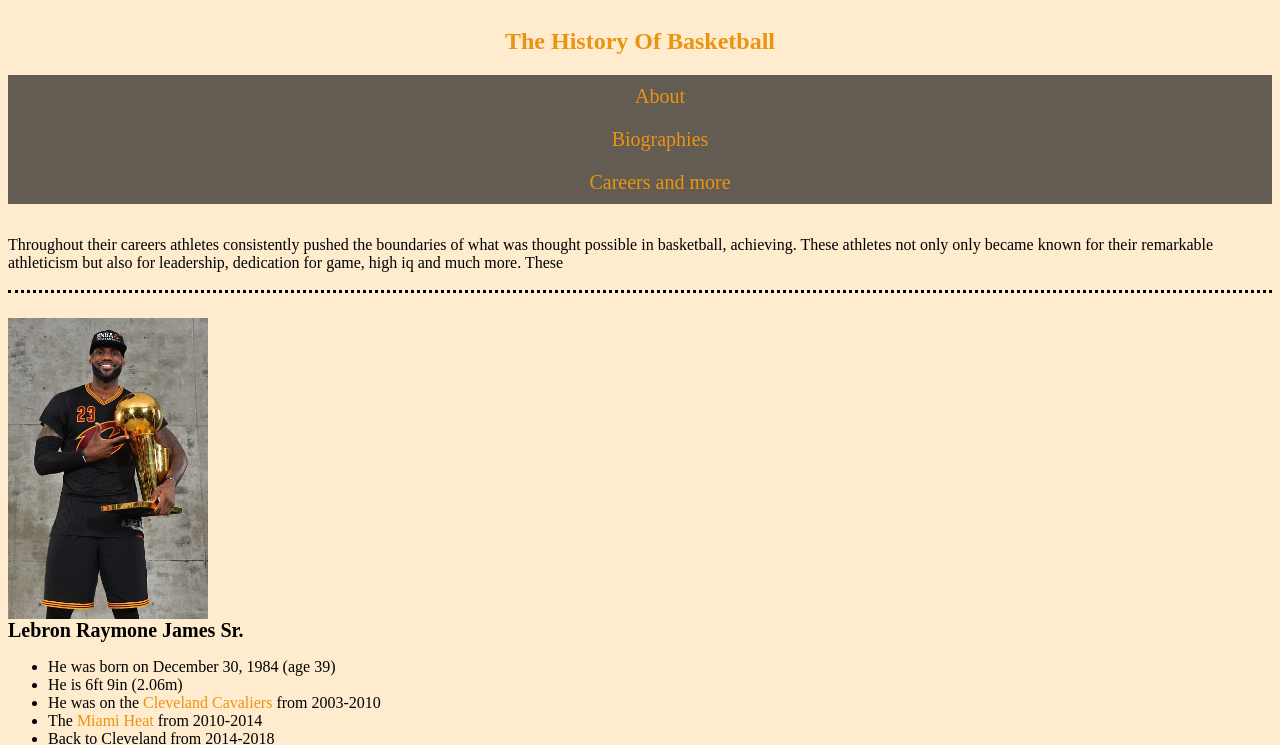
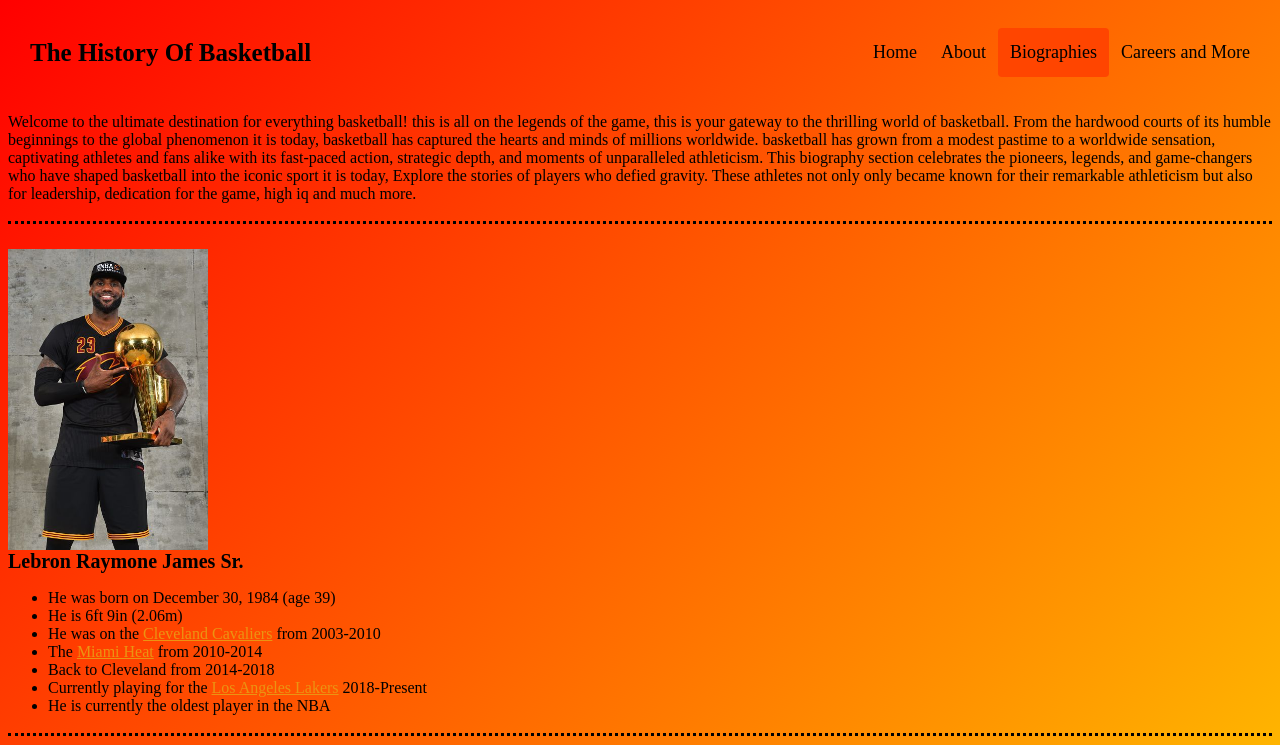
Before and after one commit to Jaypo16/final-project, a plain HTML site: page biographies.html in a window 1280 px wide. Shown: the top 745 px of the page. Drawn offline with Linux system fonts and the light colour scheme.

Commit message:
commit 7/8/2024

```diff
--- a/biographies.html
+++ b/biographies.html
@@ -9,19 +9,17 @@
 </head>
 <body>
     <header>
-        <nav id="navbar">
+        <div id="navbar">
             <div class="header">
-                <h1 class="ball"><a href="index.html">The History Of Basketball</a></h1>
+                <a href="index.html" class="logo"> The History Of Basketball</a>
+                <div class="header-right">
+                    <a href="index.html">Home</a>
+                    <a href="about.html">About</a>
+                    <a class="active" href="biographies.html">Biographies</a>
+                    <a href="fame.html">Careers and More</a>
+                </div>
             </div>
-            <div class="container">
-                <ul>
-                    <li><a href="about.html">About</a></li>
-                    <li><a href="biographies.html">Biographies</a></li>
-                    <li><a href="fame.html">Careers and more</a></li>
-                </ul>
-            </div>
-
-        </nav>
+        </div>
     </header>
 
     <main>
@@ -29,7 +27,7 @@
         <section>
 
             <div>
-                <p>Throughout their careers athletes consistently pushed the boundaries of what was thought possible in basketball, achieving. These athletes not only only became known for their remarkable athleticism but also for leadership, dedication for game, high iq and much more. These
+                <p>Welcome to the ultimate destination for everything basketball! this is all on the legends of the game, this is your gateway to the thrilling world of basketball. From the hardwood courts of its humble beginnings to the global phenomenon it is today, basketball has captured the hearts and minds of millions worldwide. basketball has grown from a modest pastime to a worldwide sensation, captivating athletes and fans alike with its fast-paced action, strategic depth, and moments of unparalleled athleticism. This biography section celebrates the pioneers, legends, and game-changers who have shaped basketball into the iconic sport it is today, Explore the stories of players who defied gravity. These athletes not only only became known for their remarkable athleticism but also for leadership, dedication for the game, high iq and much more.
             </div>
 
         </section>
@@ -106,7 +104,8 @@
                     <li>
                         He is 6 ft fin (1.98m)
                     </li>
-                    <li>
+                    <li> He played for the <a href="https://en.wikipedia.org/wiki/Chicago_Bulls">Chicago Bulls</a> from 1984-1998
+
 
                     </li>
                 </ul>
--- a/style.css
+++ b/style.css
@@ -1,11 +1,63 @@
 /* HTML */
 html {
-    background-color: blanchedalmond;
+
+    background: linear-gradient(132deg, rgb(255, 0, 0) 0.00%, rgb(255, 213, 0) 100.00%);
+
+}
+
+/* New header */
+
+.header {
+    overflow: hidden;
+    padding: 20px 10px;
+
+}
+
+.header a {
+    float: left;
+    color: black;
+    text-align: center;
+    padding: 12px;
+    text-decoration: none;
+    font-size: 18px;
+    line-height: 25px;
+    border-radius: 4px;
+}
+
+.header a.logo {
+    font-size: 25px;
+    font-weight: bold;
+}
+
+.header a:hover {
+    background-color: #ddd;
+    color:black;
+}
+
+.header a.active {
+    background-color: orangered;
+    color: black;
+}
+
+.header-right {
+    float: right;
+}
+
+@media screen and (max-width: 500px) {
+    .header a {
+        float: none;
+        display:block;
+        text-align: left;
+    }
+
+    .header-right {
+        float: none;
+    }
 }
 
 /* Main styling */
 #container {
-    display: flex;
+
     padding-bottom: 70px;
     align-items: center;
 
@@ -17,60 +69,6 @@ html {
 
 }
 
-
-
-
-
-/* Nav bar */
-#navbar {
-    color:  rgb(235, 148, 18);
-    overflow: hidden;
-
-}
-
-#navbar a {
-    float:none
-}
-
-#navbar ul li a {
-    display: block;
-    text-align: center;
-    padding: 10px;
-    color:rgb(235, 148, 18);
-    font-size: 20px;
-
-}
-
-#navbar ul {
-    list-style: none;
-
-}
-
-.ball {
-    color:rgb(235, 148, 18);
-    text-align: center;
-
-
-}
-
-.ball a {
-    color:rgb(235, 148, 18);
-    padding: 70px 0px;
-
-}
-
-a:link {
-    text-decoration: none;
-  }
-  a:visited {
-    text-decoration: none;
-  }
-  a:hover {
-    text-decoration: underline;
-  }
-  a:active {
-    text-decoration: underline;
-  }
 
 
 /* Pictures*/
@@ -96,6 +94,9 @@ span {
 #container img {
     max-height: 100%;
     max-width: 200px;
+    margin-right: auto;
+    margin-left: auto;
+    padding-top: 40px;
 
 
 }
@@ -109,13 +110,6 @@ span {
 }
 
 .text {
-    display:block;
-    float: left;
-    position: absolute;
-    text-align: center;
-    font-size: 15px;
-    line-height: 14px;
-    padding-top: 350px;
 
 }
 
```
Also changed, not shown: about.html (+9 -10 lines), index.html (+10 -13 lines).
